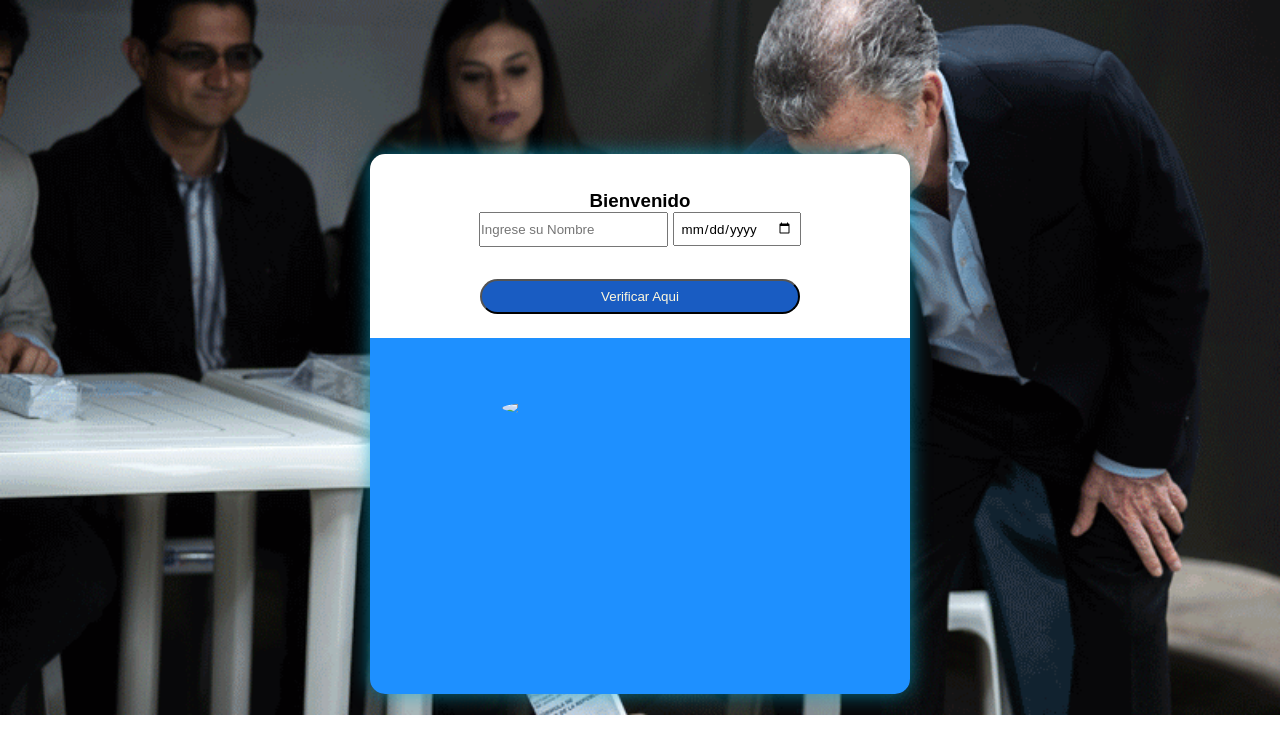
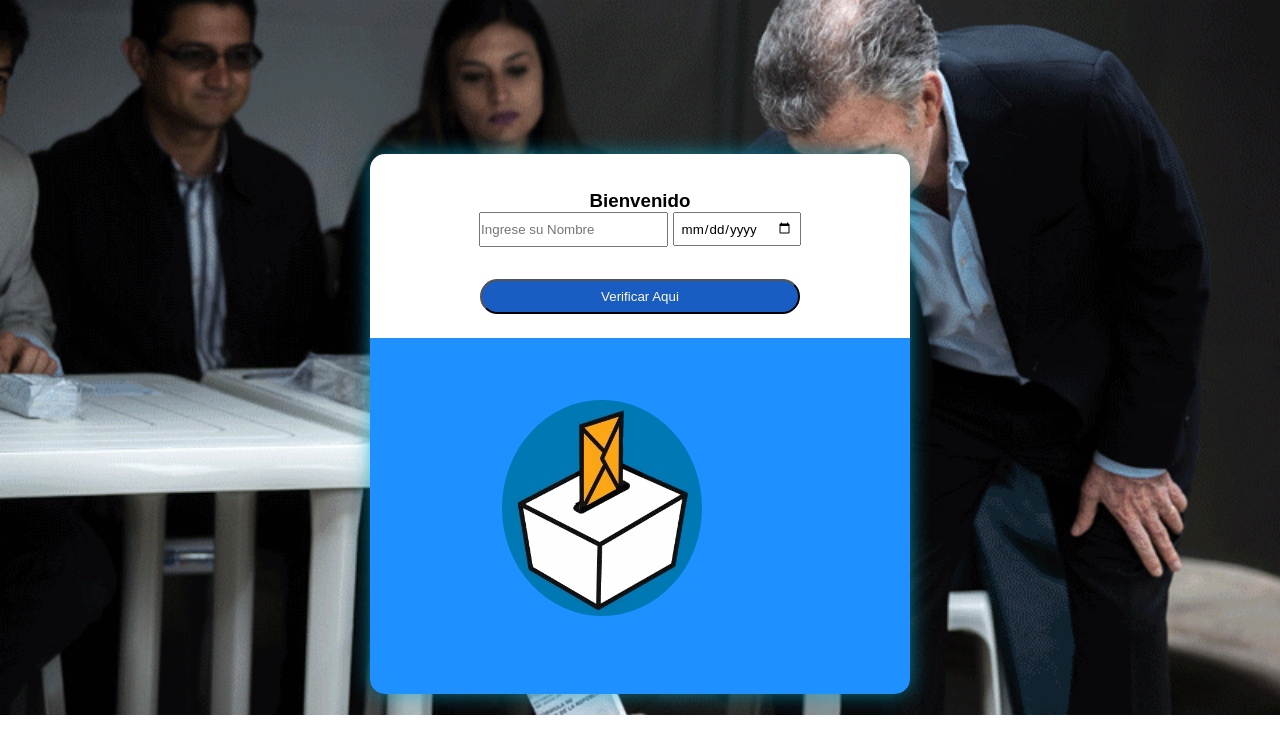
Before and after one commit to juanmiguelosorioarroyave/TalleresClase, a plain HTML site: page votacion/index.html in a window 1280 px wide. Drawn offline with Linux system fonts and the light colour scheme; the site is published under a folder, as on GitHub Pages, so addresses that start at the root find nothing.

Commit message:
agregue la carpeta con las imagenes

```diff
--- a/votacion/index.html
+++ b/votacion/index.html
@@ -12,7 +12,7 @@
         <section class="verification">
         <div id="Container">
                 <h1 class="name">Bienvenido</h1>
-                <img src="/VOTO.gif" class="imagperfil">
+                <img src="./Images/VOTO.gif" class="imagperfil">
                 <input type="text" name="nameUser" id="name-User" placeholder="Ingrese su Nombre" >
                 <input type="date" name="ageUser" id="age-User" >
                 <p id="response-verify"></p>
--- a/votacion/style.css
+++ b/votacion/style.css
@@ -6,7 +6,7 @@
 body{
     height: auto;
     width: 100%;
-    background-image: url(./colombia-elecciones.gif);
+    background-image: url(./Images/colombia-elecciones.gif);
     background-repeat: repeat-x;
     background-size: cover;
 }
```
Also changed, not shown: votacion/Images/VOTO.gif (renamed from votacion/VOTO.gif), votacion/Images/colombia-elecciones.gif (renamed from votacion/colombia-elecciones.gif), votacion/istockphoto-949060568-612x612.jpg (deleted), 1 other file.
